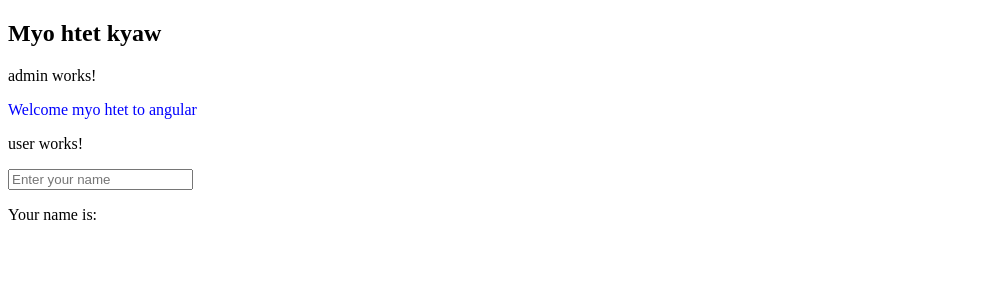
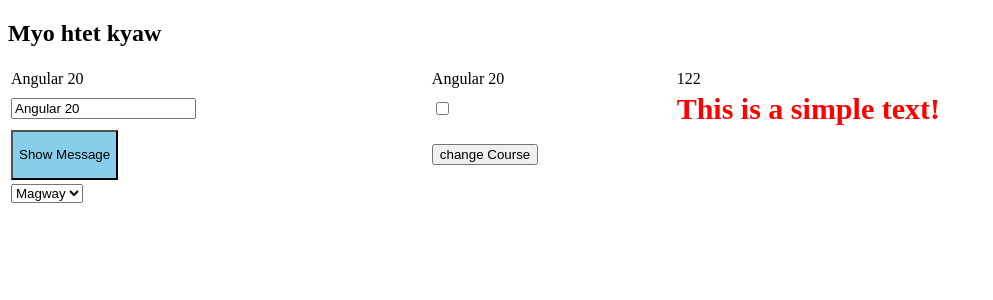
Before and after one commit to myohtet003/angular_start, an Angular app: page / in a window 1280 px wide. Shown: the top 300 px of the page, without its empty margins (0-993 px from the left). Built offline with nearby package versions, Linux system fonts and the light colour scheme.

Commit message:
data binding

```diff
--- a/src/app/app.html
+++ b/src/app/app.html
@@ -1,5 +1,3 @@
 <h2>Myo htet kyaw</h2>
 
-<app-admin> </app-admin>
-
-<app-user></app-user>
+<app-data-binding></app-data-binding>
--- a/src/app/app.ts
+++ b/src/app/app.ts
@@ -2,10 +2,11 @@
 import { RouterOutlet } from '@angular/router';
 import { Admin } from './components/admin/admin';
 import { User } from './components/user/user';
+import { DataBinding } from './components/data-binding/data-binding';
 // import { Admin } from './components/admin/admin';
 @Component({
   selector: 'app-root',
-  imports: [ Admin, User ],
+  imports: [ Admin, User, DataBinding ],
   templateUrl: './app.html',
   styleUrl: './app.css'
 })
--- /dev/null
+++ b/src/app/components/data-binding/data-binding.css
@@ -0,0 +1,5 @@
+.myColor {
+	color: red;
+	font-size: 30px;
+	font-weight: bold;
+}
--- /dev/null
+++ b/src/app/components/data-binding/data-binding.html
@@ -0,0 +1,45 @@
+<table style="width: 100%;">
+	<tr>
+		<td>
+			{{courseName}}
+		</td>
+		<td>
+			{{courseName}}
+		</td>
+		<td>
+			{{coursePrice}}
+		</td>
+	</tr>
+	<tr>
+		<td>
+			<input type="text" [(ngModel)]="courseName" value="{{courseName}}" />
+		</td>
+		<td>
+			<input [type]="typeName" [maxLength]="maxLength" [minLength]="minChar" [disabled]="isDisabled" />
+		</td>
+		<td [class]="myClassName">
+			This is a simple text!
+		</td>
+	</tr>
+
+	<tr>
+		<td>
+			<button style="background-color: skyblue; height: 50px; " (click)="sayHello()">Show Message</button>
+		</td>
+		<td>
+			<button (click)="changeCourse()"> change Course</button>
+		</td>
+	</tr>
+
+	<tr>
+		<td>
+			<select (change)="ChangeCity()">
+				<option>Magway</option>
+				<option>Chauk</option>
+				<option>Salay</option>
+			</select>
+		</td>
+		<td></td>
+	</tr>
+
+</table>
--- /dev/null
+++ b/src/app/components/data-binding/data-binding.ts
@@ -0,0 +1,39 @@
+import { Component } from '@angular/core';
+import { FormsModule } from '@angular/forms';
+
+@Component({
+  selector: 'app-data-binding',
+  imports: [FormsModule],
+  templateUrl: './data-binding.html',
+  styleUrl: './data-binding.css'
+})
+export class DataBinding {
+  courseName: string = "Angular 20";
+
+  coursePrice: number = 122;
+
+  maxLength: number = 7;
+
+  minChar: number = 3;
+
+  isDisabled: boolean = false;
+
+  typeName: string = "checkbox";
+
+  myClassName: string = "myColor";
+
+  constructor() {
+
+  }
+
+
+  sayHello() {
+    alert("Hello from method");
+  }
+
+  changeCourse() {this.courseName = "React js";}
+
+  ChangeCity( ) {
+    alert("city changed");
+  }
+}
--- /dev/null
+++ b/src/app/components/signal/signal.html
@@ -0,0 +1 @@
+<p>signal works!</p>
--- a/src/app/components/user/user.html
+++ b/src/app/components/user/user.html
@@ -1,3 +1,3 @@
 <p>user works!</p>
-<input type="text" placeholder="Enter your name"  />
-<p>Your name is: </p>
+<input type="text" placeholder="Enter your name" />
+<p>Your name is:  </p>
```
Also changed, not shown: src/app/components/signal/signal.ts (added, +11 -0 lines), src/app/components/signal/signal.css (added), src/app/components/user/user.ts (line endings or trailing spaces), 2 other files (tests, documents, lock files or other folders).
